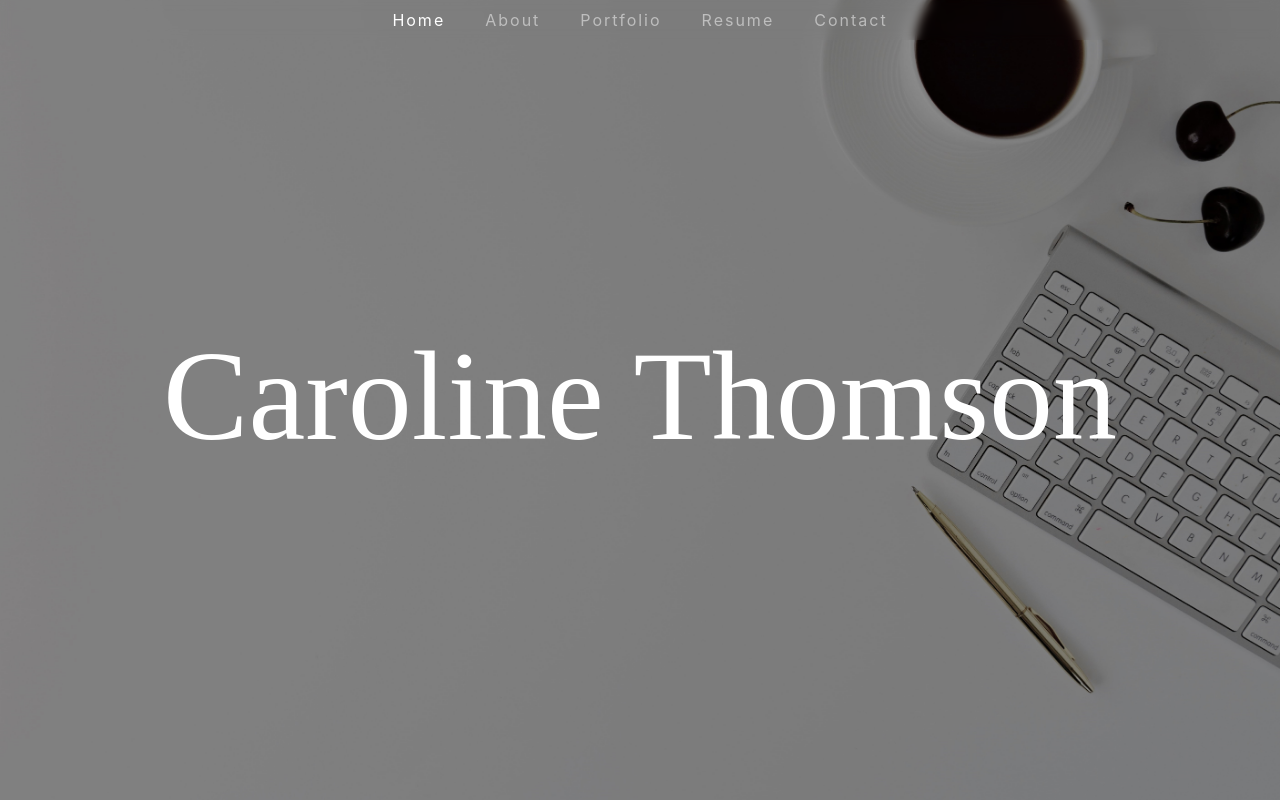
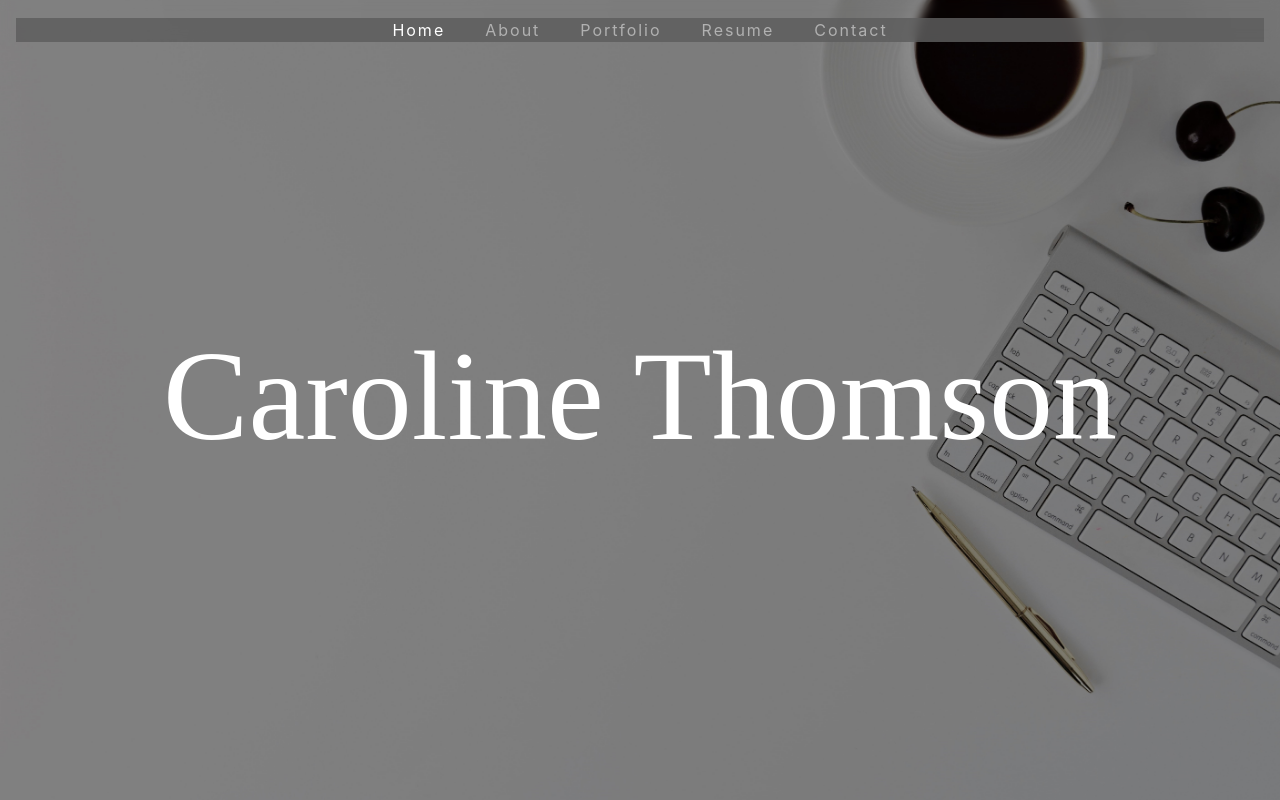
Before and after one commit to carolinemae/Caroline-Portfolio, a React (Create React App) app: page / in a window 1280 px wide. Shown: the top 800 px of the page. Built offline with nearby package versions, Linux system fonts and the light colour scheme; a web font is replaced by a local one.

Commit message:
collapse nav bg added

```diff
--- a/src/index.css
+++ b/src/index.css
@@ -31,6 +31,11 @@ html {
 
 .nav-link:hover {
     color: #4a6967 !important;
+}
+
+div .collapse {
+    margin-top: 20px;
+    background-color: #5e5e5ed6;
 }
 
 .name {
```
